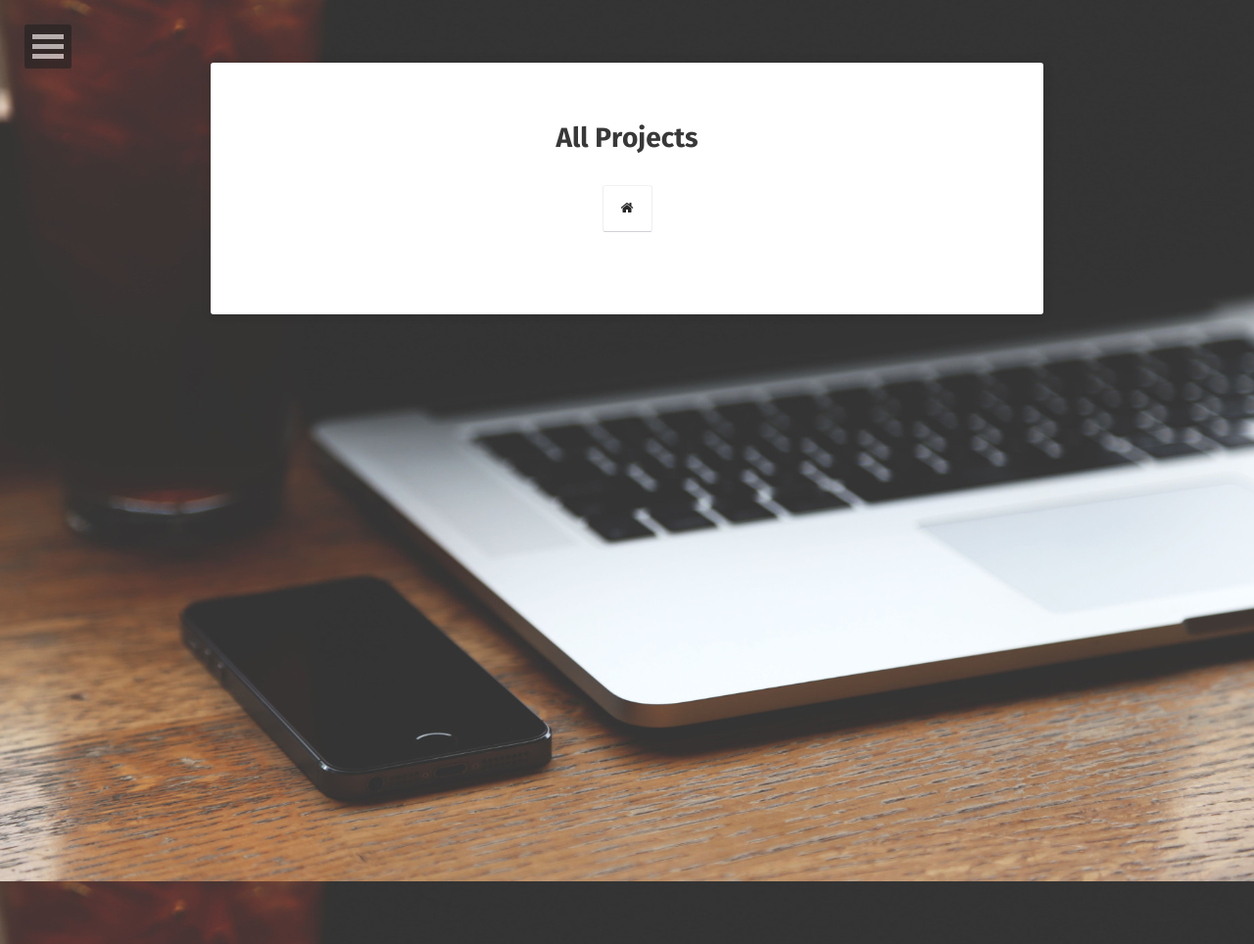
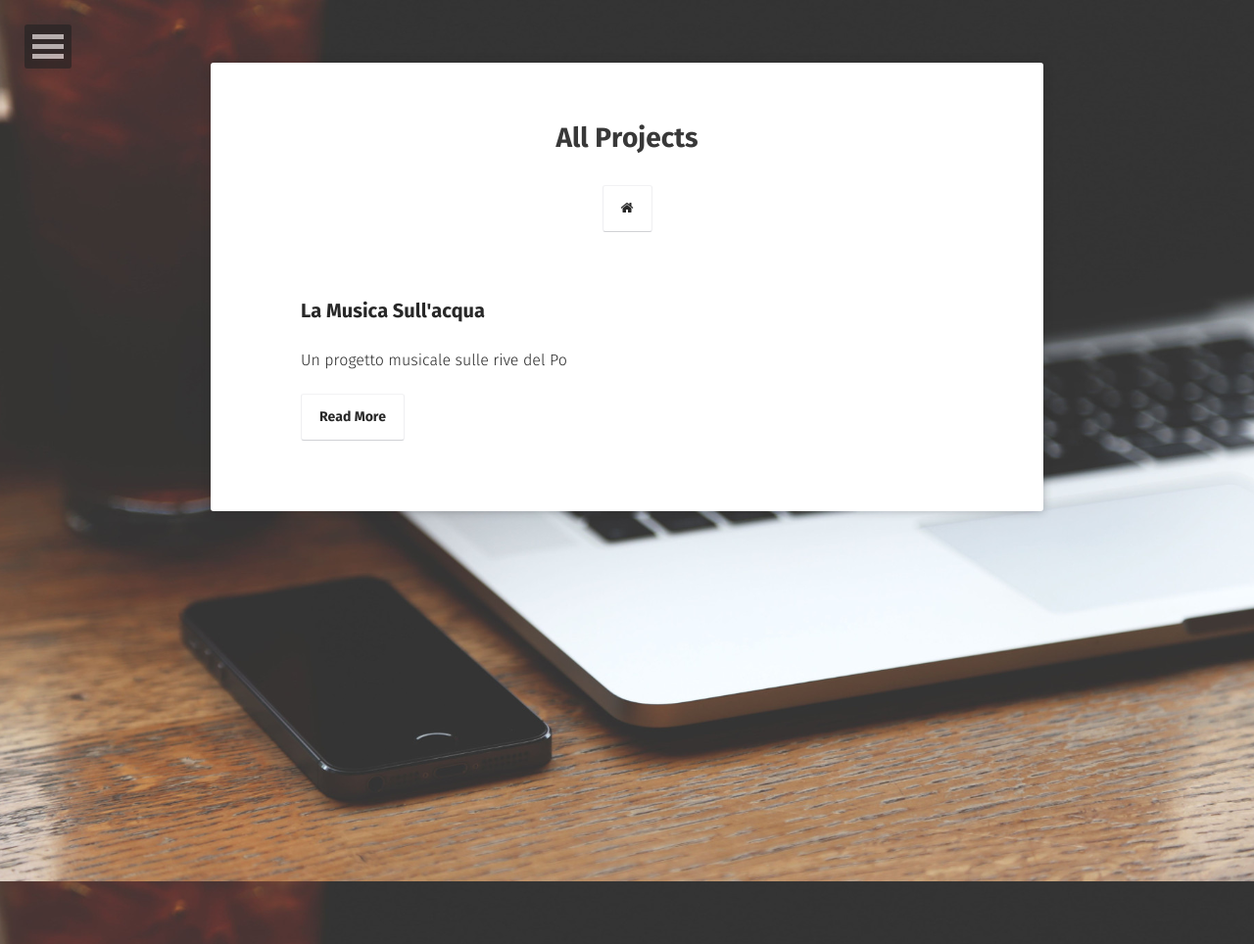
Before and after one commit to guanming1989/guanming1989.github.io, a Jekyll site: the page built from projects/index.md, in a window 1280 px wide. Shown: the whole page at 98% size. Built offline with Jekyll 4.4.1, drawn with Linux system fonts in a browser that asks for light colours; some web fonts are replaced.

Commit message:
progetti

```diff
--- /dev/null
+++ b/_posts/2019-04-09-la-musica-sullacqua.md
@@ -0,0 +1,12 @@
+---
+layout: post
+title:  "La Musica Sull'acqua"
+date:   2019-04-09
+excerpt: "Un progetto musicale sulle rive del Po"
+project: true
+comments: true
+---
+
+## La Musica Sull'Acqua
+
+testo
```
Also changed, not shown: about/index.md (+2 -0 lines), posts/index.md (+1 -1 lines), projects/index.md (+0 -4 lines).
